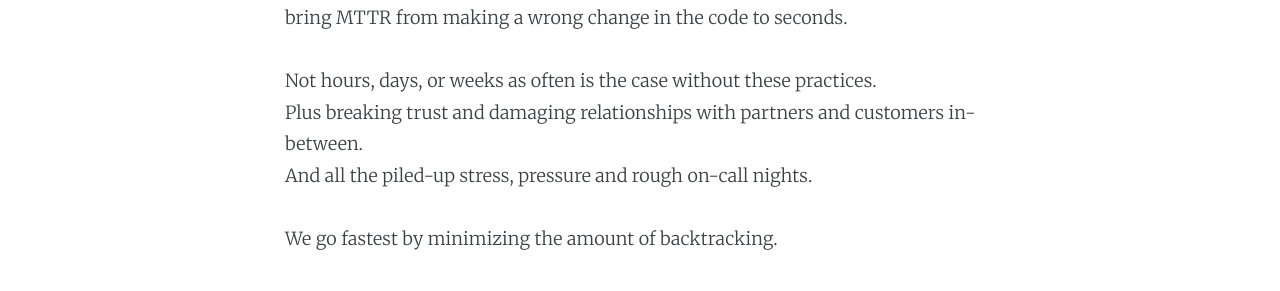
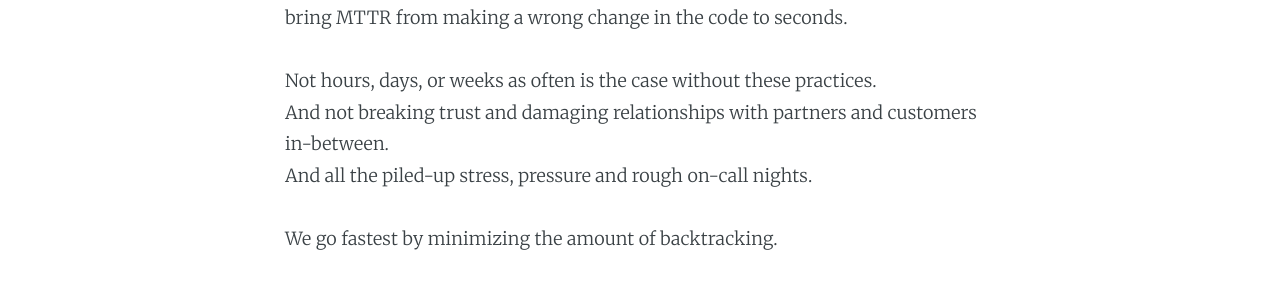
Before and after one commit to dragan-stepanovic/dragan-stepanovic.github.io, a Jekyll site: the page built from _posts/2020-11-29-mttr-for-code-change.md, in a window 1280 px wide. Shown: the part 488-779 px from the top of the page. Built offline with Jekyll 4.4.1, drawn with Linux system fonts in a browser that asks for light colours; our own code applies the rules of GitHub Pages for plain Markdown files; comment, search, counter and statistics services are not loaded.

Commit message:
Update 2020-11-29-mttr-for-code-change.md

```diff
--- a/_posts/2020-11-29-mttr-for-code-change.md
+++ b/_posts/2020-11-29-mttr-for-code-change.md
@@ -8,7 +8,7 @@ Just figured out that they actually help us with MTTR. But a different kind.
 TDD + refactoring in very small steps (ideally a line of code before running tests) bring MTTR from making a wrong change in the code to seconds.
 
 Not hours, days, or weeks as often is the case without these practices.
-Plus breaking trust and damaging relationships with partners and customers in-between.
+And not breaking trust and damaging relationships with partners and customers in-between.
 And all the piled-up stress, pressure and rough on-call nights.
 
 We go fastest by minimizing the amount of backtracking.
```
